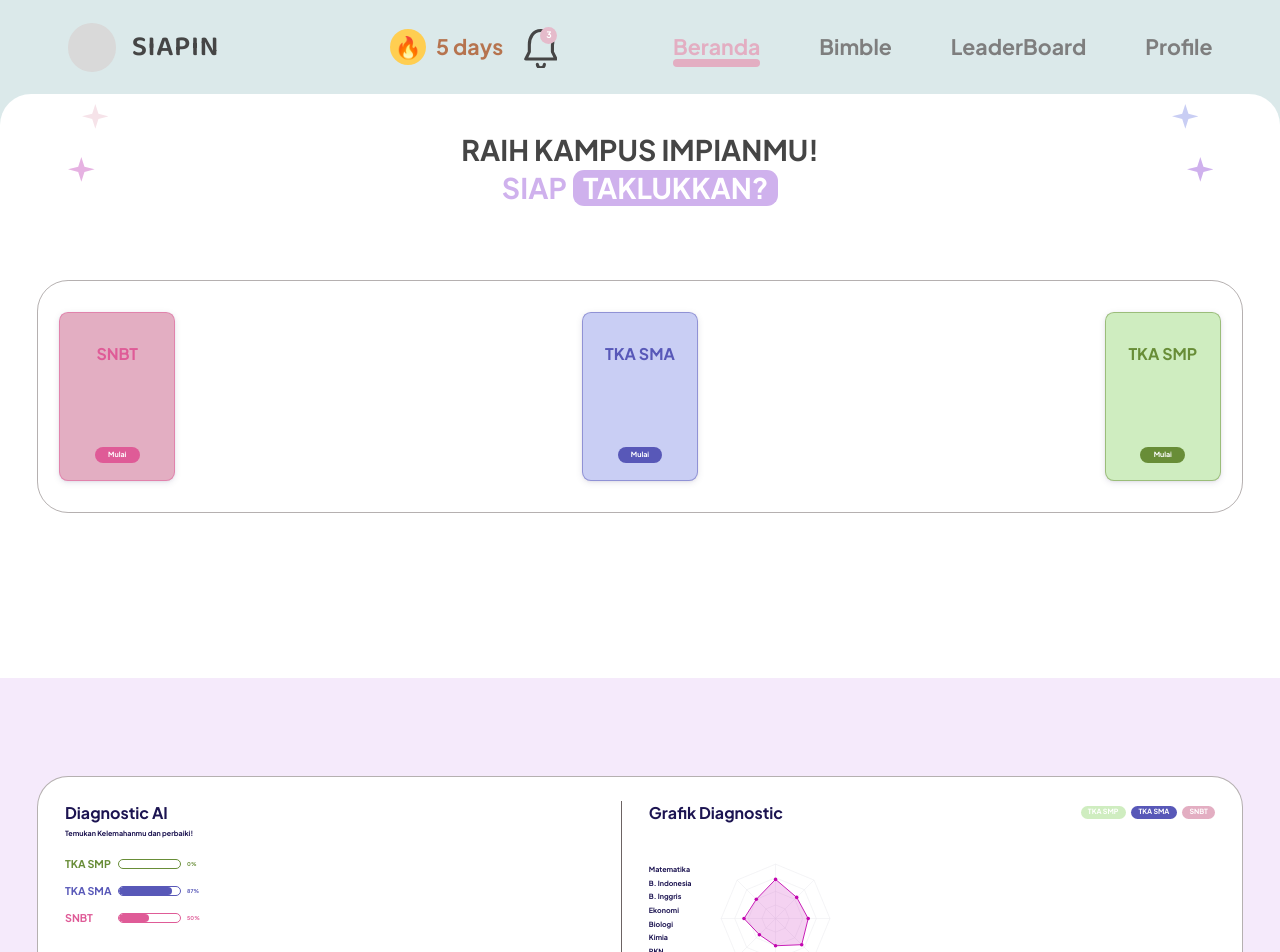
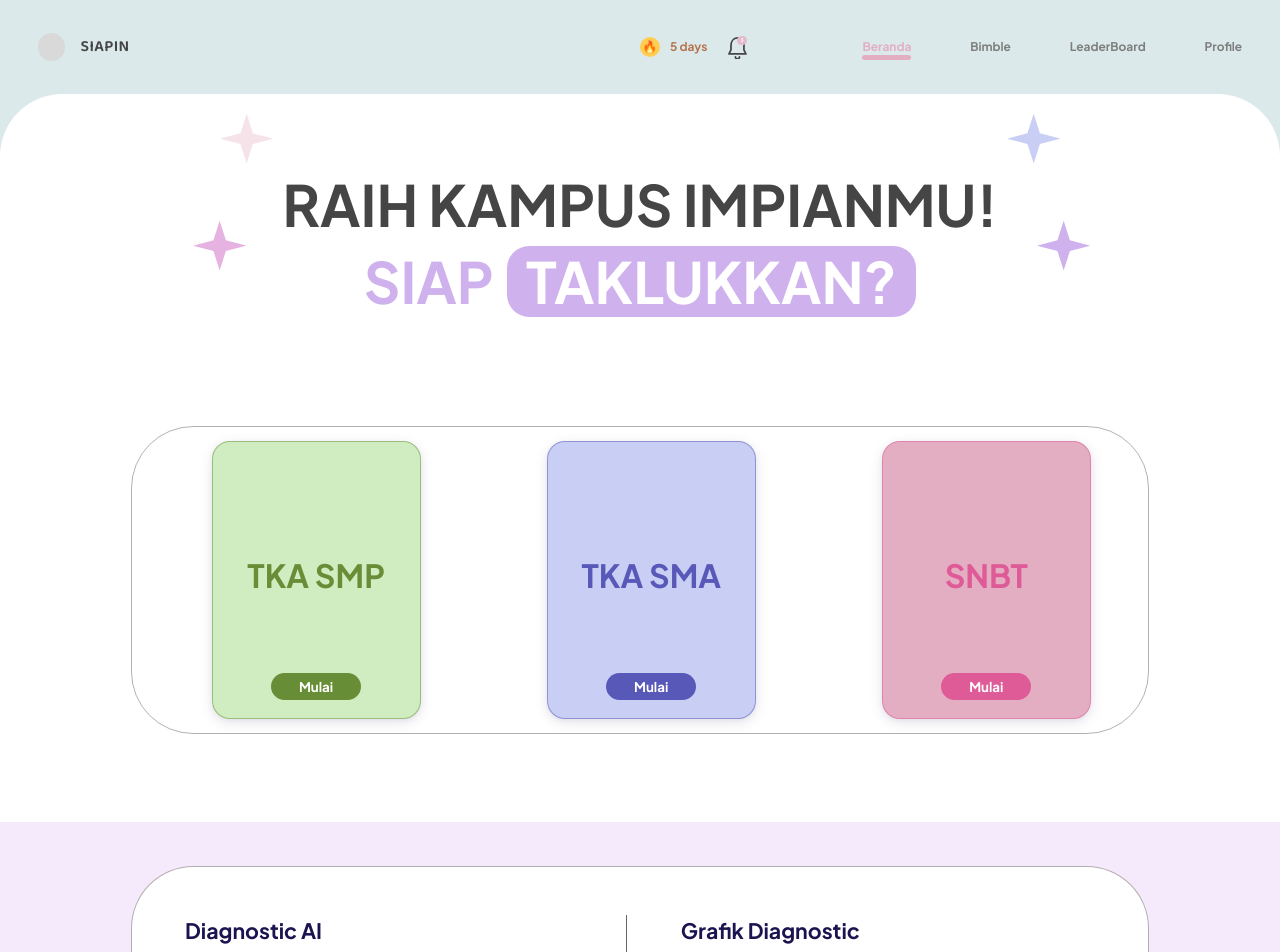
Before and after one commit to BagasRizkyHarySaputra/SIAPIN, a Next.js app: page /dashboard in a window 1280 px wide. Shown: the top 952 px of the page. Built offline with nearby package versions, Linux system fonts and the light colour scheme.

Commit message:
feat(dashboard): desktop 1:1 Figma — hapus skala 50%, inset 147, urutan kartu SMP-SMA-SNBT, AI box judul 24 & radar 340

```diff
--- a/app/dashboard/page.tsx
+++ b/app/dashboard/page.tsx
@@ -6,57 +6,55 @@ import { PilihanMapel } from "@/components/features/dashboard/pilihan-mapel";
 import { AiDiagnostic } from "@/components/features/dashboard/ai-diagnostic";
 import { PilihPtn } from "@/components/features/dashboard/pilih-ptn";
 import { ReviewWeb } from "@/components/features/dashboard/review-web";
-import { cq, cqm } from "@/lib/cq";
+import { cqm } from "@/lib/cq";
 
 export default function DashboardPage() {
   return (
     <main className="min-h-screen w-full bg-[#dbe9ea]">
       <Navbar />
 
-      {/* Full-bleed white sheet — selebar layar (bukan max 1440), jadi
-          background putih terpakai 100% lebar desktop.
-          Konten di dalamnya diskalakan 50% khusus desktop via --pm
-          (lihat .dashboard-scope di globals.css). */}
+      {/* White sheet — max 1440 (Figma artboard), centered; <1440 full-bleed.
+          Konten di-inset 147px kiri/kanan mengikuti Figma (container x147–1313).
+          Desktop --pm:1 → 1:1 persis Figma; HP --pm:2 → proporsional. */}
       <div
-        className="dashboard-scope relative mx-auto w-full bg-white"
+        className="dashboard-scope relative mx-auto w-full max-w-[1440px] bg-white"
         style={{
           borderTopLeftRadius: cqm(70),
           borderTopRightRadius: cqm(70),
-          paddingInline: cqm(84),
+          paddingInline: cqm(147),
           paddingBottom: cqm(120),
         }}
       >
         {/* Hero */}
         <HeroSection />
 
-        {/* mapel section — gap antar div besar TIDAK ikut skala 50%,
-            pakai cq() utuh supaya tetap lapang & proporsional. */}
-        <div className="mt-[2.5cqw]">
+        {/* Pilihan mapel */}
+        <div style={{ marginTop: cqm(98) }}>
           <PilihanMapel />
         </div>
 
-        {/* AI Diagnostic — lavender band behind (Rectangle 160) */}
+        {/* AI Diagnostic — lavender band full-bleed (Rectangle 160) */}
         <div
           className="relative"
           style={{
             backgroundColor: "#f5eafb",
-            marginTop: cq(150),
-            marginInline: `calc(${cqm(84)} * -1)`,
-            paddingTop: cq(110),
-            paddingBottom: cq(120),
-            paddingInline: cqm(84), // sejajar dgn inset sheet
+            marginTop: cqm(98),
+            marginInline: `calc(${cqm(147)} * -1)`,
+            paddingTop: cqm(50),
+            paddingBottom: cqm(50),
+            paddingInline: cqm(147),
           }}
         >
           <AiDiagnostic />
         </div>
 
-        {/* PILIH PTN */}
-        <div style={{ marginTop: cq(170) }}>
+        {/* Pilih PTN */}
+        <div style={{ marginTop: cqm(60) }}>
           <PilihPtn />
         </div>
 
         {/* Review */}
-        <div style={{ marginTop: cq(150) }}>
+        <div style={{ marginTop: cqm(115) }}>
           <ReviewWeb />
         </div>
       </div>
--- a/app/globals.css
+++ b/app/globals.css
@@ -53,15 +53,18 @@
   }
 }
 
-/* ===== Profile HP scale: 1x desktop, 2x HP (<768px) ===== */
-/* Dipakai bareng helper cqm() dari lib/cq. Semua ukuran di dalam
-   .profile-scope dikali --pm → proporsional, desktop tidak berubah. */
+/* ===== Profile: 2x di HP (<768px), 0.25x di desktop (≥768px) ===== */
 .profile-scope {
   --pm: 1;
 }
 @media (max-width: 767px) {
   .profile-scope {
     --pm: 2;
+  }
+}
+@media (min-width: 768px) {
+  .profile-scope {
+    --pm: 0.25;
   }
 }
 
@@ -116,7 +119,7 @@
   }
 }
 
-/* ===== Leaderboard rows HP scale: 1x desktop, 2x HP (<768px) ===== */
+/* ===== Leaderboard HP scale: 1x desktop, 2x HP (<768px) ===== */
 /* Sama seperti .profile-scope tapi khusus list peringkat 4–10. */
 .leaderboard-scope {
   --pm: 1;
@@ -124,6 +127,12 @@
 @media (max-width: 767px) {
   .leaderboard-scope {
     --pm: 2;
+  }
+}
+/* ===== Leaderboard desktop: isi page 0.5x (navbar tidak ikut) ===== */
+@media (min-width: 768px) {
+  .leaderboard-scope {
+    --pm: 0.5;
   }
 }
 
@@ -223,7 +232,7 @@
   }
 }
 
-/* ===== Navbar HP scale: 1x desktop, 2x HP (<768px) ===== */
+/* ===== Navbar HP scale: 1x HP-kecil, 2x HP (<768px) ===== */
 /* Navbar dipakai semua halaman; di HP tampil 2 baris (logo+streak, menu). */
 .nav-scope {
   --pm: 1;
@@ -231,6 +240,12 @@
 @media (max-width: 767px) {
   .nav-scope {
     --pm: 2;
+  }
+}
+/* ===== Navbar desktop: default semua page = skala /bimble (0.56x) ===== */
+@media (min-width: 768px) {
+  .nav-scope {
+    --pm: 0.56;
   }
 }
 
@@ -242,19 +257,15 @@
   .bimble-scope {
     --pm: 0.35;
   }
-  /* Navbar /bimble ikut dipotong 30% juga (0.8 → 0.56). */
-  .bimble-page .nav-scope {
-    --pm: 0.56;
-  }
 }
 
-/* ===== Dashboard scale: desktop 50% (--pm & --ds = 0.5), HP 2x (--pm) ===== */
+/* ===== Dashboard: desktop 1:1 Figma (--pm & --ds = 1), HP 2x (--pm) ===== */
 /* --pm  : pengali utama (cqm) — font, box, padding, dll.
-   --ds  : pengali utk nilai cqw mentah (gap/rounded kecil) supaya ikut
-           mengecil di desktop tapi TETAP 1x di HP (tidak mengubah HP). */
+   --ds  : pengali utk nilai cqw mentah (gap/rounded kecil).
+   Desktop 1:1 → semua nilai Figma asli (cqm = px Figma di 1440). */
 .dashboard-scope {
-  --pm: 0.5;
-  --ds: 0.5;
+  --pm: 1;
+  --ds: 1;
 }
 @media (max-width: 767px) {
   .dashboard-scope {
@@ -266,8 +277,8 @@
 /* ===== Pilihan mapel: tetap 1 baris 3 kartu di HP → skala lokal 1.6x ===== */
 /* 2x tidak muat (butuh ~423px untuk ruang ~273px); 1.6x pas 1 baris. */
 .mapel-scope {
-  --pm: 0.5;
-  --ds: 0.5;
+  --pm: 1;
+  --ds: 1;
 }
 @media (max-width: 767px) {
   .mapel-scope {
@@ -279,8 +290,8 @@
 /* ===== AI diagnostic: tetap 1 baris 2 panel di HP → skala lokal 1.3x ===== */
 /* 2x butuh ~430px untuk ruang 344px; 1.3x maksimal yang muat sejajar. */
 .ai-scope {
-  --pm: 0.5;
-  --ds: 0.5;
+  --pm: 1;
+  --ds: 1;
 }
 @media (max-width: 767px) {
   .ai-scope {
--- a/components/features/dashboard/ai-diagnostic.tsx
+++ b/components/features/dashboard/ai-diagnostic.tsx
@@ -43,7 +43,7 @@ export function AiDiagnostic() {
         <div>
           <h2
             className="font-bold"
-            style={{ fontSize: cqm(36), color: "#1c1451" }}
+            style={{ fontSize: cqm(24), color: "#1c1451" }}
           >
             Diagnostic AI
           </h2>
@@ -149,7 +149,7 @@ export function AiDiagnostic() {
         <div className="flex flex-wrap items-center justify-between gap-[calc(1cqw*var(--ds,1))]">
           <h3
             className="font-bold"
-            style={{ fontSize: cqm(36), color: "#1c1451" }}
+            style={{ fontSize: cqm(24), color: "#1c1451" }}
           >
             Grafik Diagnostic
           </h3>
--- a/components/features/dashboard/pilihan-mapel.tsx
+++ b/components/features/dashboard/pilihan-mapel.tsx
@@ -22,47 +22,53 @@ function withAlpha(hex: string, alpha: number): string {
   return `rgba(${r}, ${g}, ${b}, ${alpha})`;
 }
 
+/**
+ * Urutan kartu mengikuti Figma (kiri → kanan): TKA SMP, TKA SMA, SNBT.
+ * modes[] global urut snbt/sma/smp — hanya tampilan yang diurutkan ulang.
+ */
+const figmaOrder = ["tka-smp", "tka-sma", "snbt"];
+
 export function PilihanMapel() {
   const router = useRouter();
 
+  const ordered = figmaOrder
+    .map((slug) => modes.find((m) => m.slug === slug))
+    .filter(Boolean) as typeof modes;
+
   return (
-    <section
-      className="mapel-scope relative flex w-full items-center justify-center rounded-[calc(4.86cqw*var(--ds,1))]"
-      style={{
-        paddingBlock: cqm(72),
-      }}
-    >
+    <section className="mapel-scope relative flex w-full items-center justify-center">
       {/* outer container — selalu 1 baris 3 kartu (HP + desktop) */}
       <div
-        className="flex w-full flex-row items-center justify-between rounded-[calc(4.86cqw*var(--ds,1))] px-[calc(1.5cqw*var(--ds,1))] py-[calc(4.8cqw*var(--ds,1))] md:px-[calc(3.3cqw*var(--ds,1))]"
+        className="flex w-full flex-row items-center justify-between rounded-[calc(4.86cqw*var(--ds,1))]"
         style={{
           borderStyle: "solid",
           borderWidth: cqm(2),
           borderColor: "rgba(108, 99, 99, 0.5)",
-          gap: cqm(24),
+          gap: cqm(142),
+          paddingBlock: cqm(16),
+          paddingInline: cqm(90),
         }}
       >
-        {modes.map((m) => {
+        {ordered.map((m) => {
           const s = cardStyle[m.slug] ?? cardStyle.snbt;
           return (
             <div
               key={m.slug}
               onClick={() => router.push(`/soal/${m.slug}`)}
-              className="flex max-w-none flex-1 cursor-pointer flex-col items-center justify-between rounded-[calc(1.4cqw*var(--ds,1))] transition hover:brightness-[0.97] md:max-w-[calc(18.0556cqw*var(--pm,1))] md:flex-none"
+              className="flex max-w-none flex-1 cursor-pointer flex-col items-center rounded-[calc(1.4cqw*var(--ds,1))] transition hover:brightness-[0.97] md:max-w-[calc(16.3194cqw*var(--pm,1))] md:flex-none"
               style={{
                 width: "100%",
-                height: cqm(380),
+                height: cqm(313),
                 backgroundColor: s.bg,
                 borderStyle: "solid",
                 borderWidth: cqm(1),
                 borderColor: withAlpha(s.border, 0.5),
                 boxShadow: `0 ${cqm(4)} ${cqm(16)} rgba(28, 20, 81, 0.1), 0 ${cqm(2)} ${cqm(6)} rgba(28, 20, 81, 0.06)`,
-                paddingTop: cqm(64),
-                paddingBottom: cqm(38),
+                paddingTop: cqm(128),
               }}
             >
               <span
-                className="text-center font-bold"
+                className="text-center font-bold leading-[1.2]"
                 style={{ fontSize: cqm(36), color: s.text }}
               >
                 {m.name}
@@ -70,12 +76,12 @@ export function PilihanMapel() {
               <Link
                 href={`/soal/${m.slug}`}
                 onClick={(e) => e.stopPropagation()}
-                className="flex items-center justify-center rounded-full font-bold text-white transition-opacity hover:opacity-90"
+                className="mt-[calc(6.1806cqw*var(--ds,1))] flex items-center justify-center rounded-full font-bold text-white transition-opacity hover:opacity-90"
                 style={{
                   width: cqm(101),
-                  height: cqm(36),
+                  height: cqm(30),
                   backgroundColor: s.btn,
-                  fontSize: cqm(16),
+                  fontSize: cqm(15),
                 }}
               >
                 Mulai
```
